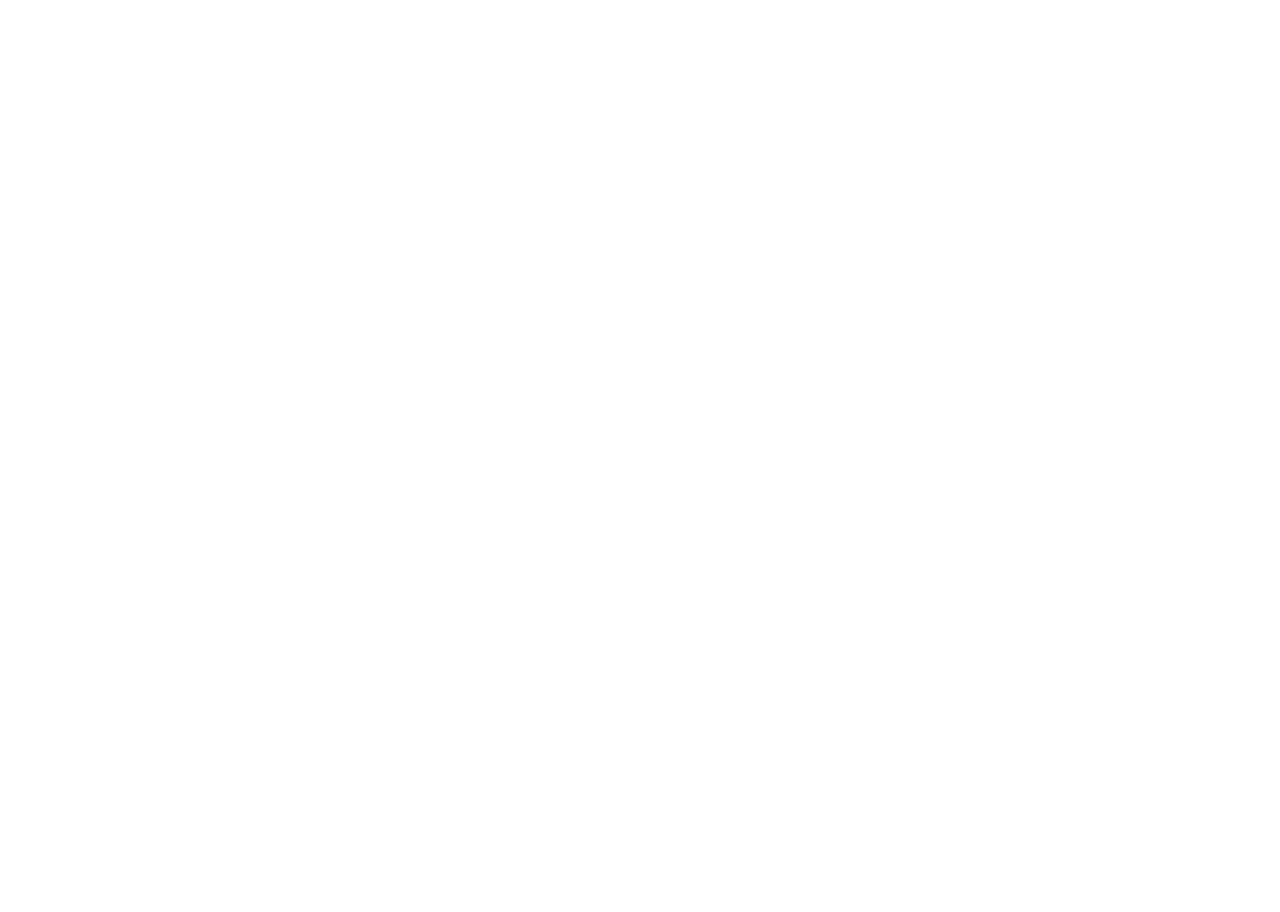
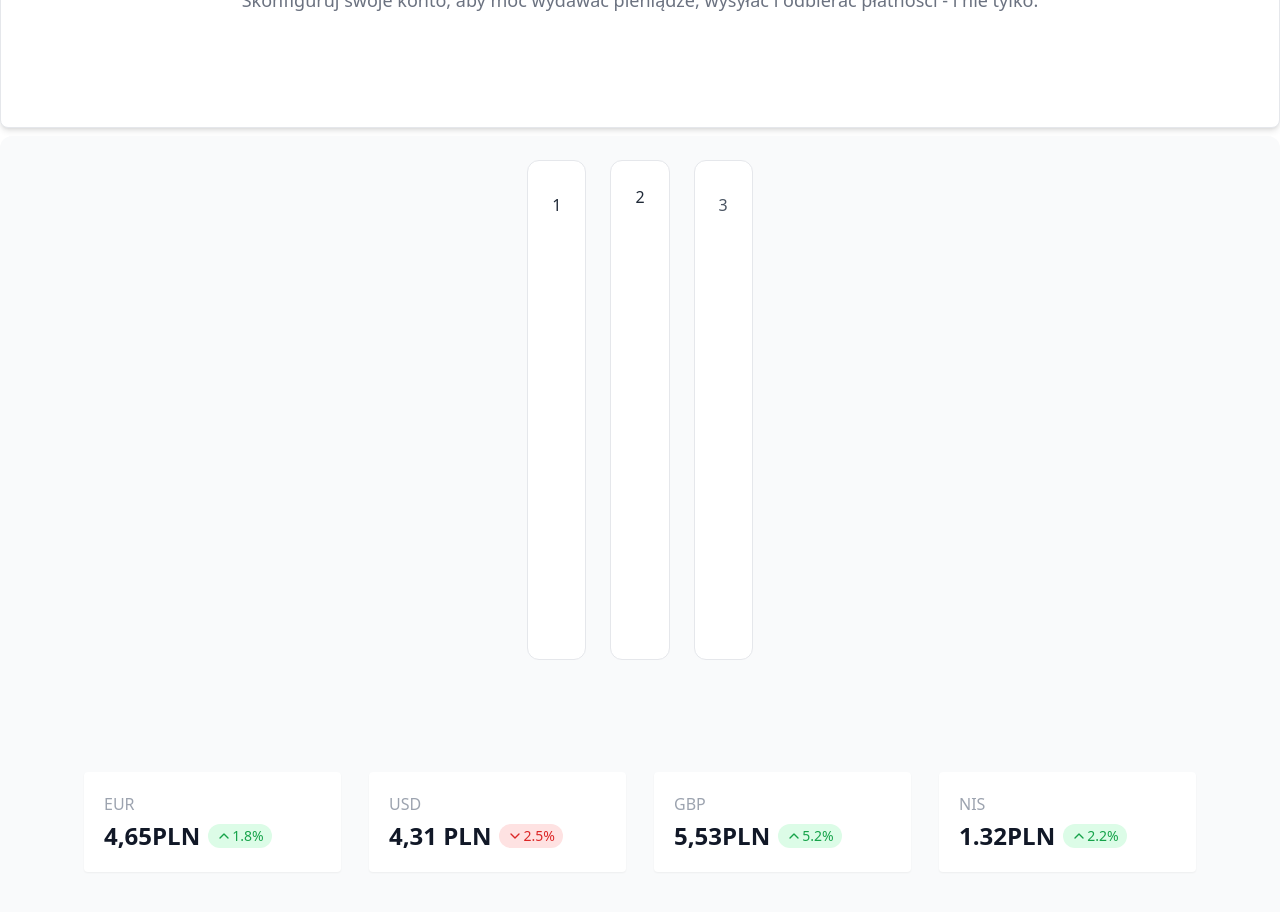
Before and after one commit to Kejooorek/pti-exchange-currency, a Next.js app: page / in a window 1280 px wide. Shown: the part 260-1172 px from the top of the page. Before the commit the page ends 800 px from the top, so only its background shows below. Built offline with nearby package versions, Linux system fonts and the light colour scheme; no server answers.

Commit message:
feat:added new component and freshed the  design

```diff
--- /dev/null
+++ b/components/CardsComponent.tsx
@@ -0,0 +1,52 @@
+import React from "react";
+
+const CardsComponent = () => {
+  return (
+    <div className="flex justify-center  mt-2 md:flex-column">
+      <div className="px-6 pt-6 2xl:container">
+        <div className="grid gap-6 md:grid-cols-2  lg:grid-cols-3">
+          <div className="md:col-span-2 lg:col-span-1">
+            <div className="h-full py-8 px-6 space-y-6 rounded-xl border border-gray-200 bg-white">
+              <div>
+                1
+                <div className="mt-2 flex justify-center gap-4">
+                  {/* <h3 className="text-3xl font-bold text-gray-700">$23,988</h3> */}
+                  <div className="flex items-end gap-1 text-green-500">
+                    {/* <svg
+                      className="w-3"
+                      viewBox="0 0 12 15"
+                      fill="none"
+                      xmlns="http://www.w3.org/2000/svg"
+                    >
+                      <path
+                        d="M6.00001 0L12 8H-3.05176e-05L6.00001 0Z"
+                        fill="currentColor"
+                      />
+                    </svg> */}
+                    {/* <span>2%</span> */}
+                  </div>
+                </div>
+              </div>
+            </div>
+          </div>
+
+          <div>
+            <div
+              style={{ height: "500px" }}
+              className="py-6 px-6 rounded-xl border border-gray-200 bg-white"
+            >
+              2
+            </div>
+          </div>
+          <div>
+            <div className="lg:h-full py-8 px-6 text-gray-600 rounded-xl border border-gray-200 bg-white">
+              3
+            </div>
+          </div>
+        </div>
+      </div>
+    </div>
+  );
+};
+
+export default CardsComponent;
--- /dev/null
+++ b/components/CurrenciesStatus.tsx
@@ -0,0 +1,106 @@
+import React from "react";
+
+const CurrenciesStatus = () => {
+  return (
+    <div>
+      <div className="container max-w-6xl px-5 mx-auto my-28">
+        <div className="grid gap-7 sm:grid-cols-2 lg:grid-cols-4">
+          <div className="p-5 bg-white rounded shadow-sm">
+            <div className="text-base text-gray-400 ">EUR</div>
+            <div className="flex items-center pt-1">
+              <div className="text-2xl font-bold text-gray-900 ">4,65PLN</div>
+              <span className="flex items-center px-2 py-0.5 mx-2 text-sm text-green-600 bg-green-100 rounded-full">
+                <svg
+                  className="w-4 h-4"
+                  viewBox="0 0 24 24"
+                  fill="none"
+                  xmlns="http://www.w3.org/2000/svg"
+                >
+                  <path
+                    d="M18 15L12 9L6 15"
+                    stroke="currentColor"
+                    stroke-width="2"
+                    stroke-linecap="round"
+                    stroke-linejoin="round"
+                  ></path>
+                </svg>
+                <span>1.8%</span>
+              </span>
+            </div>
+          </div>
+          <div className="p-5 bg-white rounded shadow-sm">
+            <div className="text-base text-gray-400 ">USD</div>
+            <div className="flex items-center pt-1">
+              <div className="text-2xl font-bold text-gray-900 ">4,31 PLN</div>
+              <span className="flex items-center px-2 py-0.5 mx-2 text-sm text-red-600 bg-red-100 rounded-full">
+                <svg
+                  className="w-4 h-4"
+                  viewBox="0 0 24 24"
+                  fill="none"
+                  xmlns="http://www.w3.org/2000/svg"
+                >
+                  <path
+                    d="M6 9L12 15L18 9"
+                    stroke="currentColor"
+                    stroke-width="2"
+                    stroke-linecap="round"
+                    stroke-linejoin="round"
+                  ></path>
+                </svg>
+                <span>2.5%</span>
+              </span>
+            </div>
+          </div>
+          <div className="p-5 bg-white rounded shadow-sm">
+            <div className="text-base text-gray-400 ">GBP</div>
+            <div className="flex items-center pt-1">
+              <div className="text-2xl font-bold text-gray-900 ">5,53PLN</div>
+              <span className="flex items-center px-2 py-0.5 mx-2 text-sm text-green-600 bg-green-100 rounded-full">
+                <svg
+                  className="w-4 h-4"
+                  viewBox="0 0 24 24"
+                  fill="none"
+                  xmlns="http://www.w3.org/2000/svg"
+                >
+                  <path
+                    d="M18 15L12 9L6 15"
+                    stroke="currentColor"
+                    stroke-width="2"
+                    stroke-linecap="round"
+                    stroke-linejoin="round"
+                  ></path>
+                </svg>
+                <span>5.2%</span>
+              </span>
+            </div>
+          </div>
+          <div className="p-5 bg-white rounded shadow-sm">
+            <div className="text-base text-gray-400 ">NIS</div>
+            <div className="flex items-center pt-1">
+              <div className="text-2xl font-bold text-gray-900 ">1.32PLN</div>
+              <span className="flex items-center px-2 py-0.5 mx-2 text-sm text-green-600 bg-green-100 rounded-full">
+                <svg
+                  className="w-4 h-4"
+                  viewBox="0 0 24 24"
+                  fill="none"
+                  xmlns="http://www.w3.org/2000/svg"
+                >
+                  <path
+                    d="M18 15L12 9L6 15"
+                    stroke="currentColor"
+                    stroke-width="2"
+                    stroke-linecap="round"
+                    stroke-linejoin="round"
+                  ></path>
+                </svg>
+                <span>2.2%</span>
+              </span>
+            </div>
+          </div>
+        </div>
+      </div>
+    </div>
+  );
+};
+
+export default CurrenciesStatus;
--- /dev/null
+++ b/components/DashBoard.tsx
@@ -0,0 +1,13 @@
+import React from "react";
+import CardsComponents from "../components/CardsComponent";
+import CurrenciesStatus from "./CurrenciesStatus";
+const DashBoard = () => {
+  return (
+    <main className=" h-screen w-full bg-gray-50 rounded-xl">
+      <CardsComponents></CardsComponents>
+      <CurrenciesStatus></CurrenciesStatus>
+    </main>
+  );
+};
+
+export default DashBoard;
--- a/components/Navbar.tsx
+++ b/components/Navbar.tsx
@@ -1,11 +1,11 @@
 import Link from "next/link";
 import React from "react";
-import { signOut } from "next-auth/react"
+import { signOut } from "next-auth/react";
 
 const Navbar = () => {
   return (
     <>
-      <nav className="bg-white border-gray-200 px-2 sm:px-4 py-2.5 rounded">
+      <nav className="relative bg-white border-gray-200 px-2 sm:px-4 py-2.5 shadow">
         <div className="container flex flex-wrap justify-between items-center mx-auto">
           <div className="flex md:order-2">
             <button
@@ -55,30 +55,30 @@ const Navbar = () => {
           >
             <ul className="flex flex-col mt-4 md:flex-row md:space-x-8 md:mt-0 md:text-sm md:font-medium">
               <li>
+                <Link href="/make_transaction">
+                  <div className="cursor-pointer block py-2 pr-4 pl-3 text-gray-700 border-b border-gray-100 hover:bg-gray-50 md:hover:bg-transparent md:border-0 md:hover:text-blue-700 md:p-0 md:dark:hover:text-white dark:text-gray-400 dark:hover:bg-gray-700 dark:hover:text-white md:dark:hover:bg-transparent dark:border-gray-700">
+                    Wykonaj Transakcję
+                  </div>
+                </Link>
+              </li>
+              <Link href="/curriencies">
+                <div className="cursor-pointer block py-2 pr-4 pl-3 text-gray-700 border-b border-gray-100 hover:bg-gray-50 md:hover:bg-transparent md:border-0 md:hover:text-blue-700 md:p-0 md:dark:hover:text-white dark:text-gray-400 dark:hover:bg-gray-700 dark:hover:text-white md:dark:hover:bg-transparent dark:border-gray-700">
+                  Kantor Wymiany Walut
+                </div>
+              </Link>
+              <li>
                 <Link href="/blik">
-                <div
-                  className="cursor-pointer block py-2 pr-4 pl-3 text-gray-700 border-b border-gray-100 hover:bg-gray-50 md:hover:bg-transparent md:border-0 md:hover:text-blue-700 md:p-0 md:dark:hover:text-white dark:text-gray-400 dark:hover:bg-gray-700 dark:hover:text-white md:dark:hover:bg-transparent dark:border-gray-700"
-                  >
-                  Blik
-                </div>
+                  <div className="cursor-pointer block py-2 pr-4 pl-3 text-gray-700 border-b border-gray-100 hover:bg-gray-50 md:hover:bg-transparent md:border-0 md:hover:text-blue-700 md:p-0 md:dark:hover:text-white dark:text-gray-400 dark:hover:bg-gray-700 dark:hover:text-white md:dark:hover:bg-transparent dark:border-gray-700">
+                    Blik
+                  </div>
                 </Link>
               </li>
               <li>
-                <Link href="/curriencies">
-                <div
-                  className="cursor-pointer block py-2 pr-4 pl-3 text-gray-700 border-b border-gray-100 hover:bg-gray-50 md:hover:bg-transparent md:border-0 md:hover:text-blue-700 md:p-0 md:dark:hover:text-white dark:text-gray-400 dark:hover:bg-gray-700 dark:hover:text-white md:dark:hover:bg-transparent dark:border-gray-700"
-                  >
-                  Curriencies
-                </div>
+                <Link href="/history">
+                  <div className="cursor-pointer block py-2 pr-4 pl-3 text-gray-700 border-b border-gray-100 hover:bg-gray-50 md:hover:bg-transparent md:border-0 md:hover:text-blue-700 md:p-0 md:dark:hover:text-white dark:text-gray-400 dark:hover:bg-gray-700 dark:hover:text-white md:dark:hover:bg-transparent dark:border-gray-700">
+                    Historia
+                  </div>
                 </Link>
-              </li>
-              <li>
-                <a
-                  href="#"
-                  className="cursor-pointer block py-2 pr-4 pl-3 text-gray-700 border-b border-gray-100 hover:bg-gray-50 md:hover:bg-transparent md:border-0 md:hover:text-blue-700 md:p-0 md:dark:hover:text-white  md:dark:hover:bg-transparent"
-                >
-                  XXX
-                </a>
               </li>
             </ul>
           </div>
--- a/package.json
+++ b/package.json
@@ -14,11 +14,13 @@
     "@types/auth0": "^2.34.18",
     "chart.js": "^3.7.1",
     "convert-csv-to-json": "^1.3.3",
+    "daisyui": "^2.14.1",
     "fs": "^0.0.1-security",
     "next": "12.1.4",
     "next-auth": "^4.3.3",
     "react": "18.0.0",
     "react-dom": "18.0.0",
+    "react-icons": "^4.3.1",
     "recharts": "^2.0.8"
   },
   "devDependencies": {
--- a/pages/index.tsx
+++ b/pages/index.tsx
@@ -4,21 +4,20 @@ import HeadContainer from "../components/HeadContainer";
 import MainContainer from "../components/MainContainer";
 import Navbar from "../components/Navbar";
 import UserProfile from "../components/UserProfile";
-import { useSession } from "next-auth/react"
+import { useSession } from "next-auth/react";
+import DashBoard from "../components/DashBoard";
 
 const Home: NextPage = () => {
-  const { data: session, status } = useSession()
+  const { data: session, status } = useSession();
   // console.log(session.user)
 
-  if (status === "loading") return <h1>Loading</h1>
-  if (!session) return <h1>not logged in</h1>
-
+  // if (status === "loading") return <h1>Loading</h1>;
+  // if (!session) return <h1>not logged in</h1>;
   return (
     <>
       <Navbar></Navbar>
-      <HeadContainer name={session.user!.name}></HeadContainer>
-      <MainContainer name={session.user!.name}></MainContainer>
-      <Footer></Footer>
+      <HeadContainer name={"Robert"}></HeadContainer>
+      <DashBoard></DashBoard>
     </>
   );
 };
--- /dev/null
+++ b/pages/make_transaction/index.tsx
@@ -0,0 +1,7 @@
+import React from "react";
+
+const MakeTransaction = () => {
+  return <div>index</div>;
+};
+
+export default MakeTransaction;
--- a/tailwind.config.js
+++ b/tailwind.config.js
@@ -6,5 +6,5 @@ module.exports = {
   theme: {
     extend: {},
   },
-    plugins: [],
-  }
+  plugins: [require("daisyui")],
+};
```
Also changed, not shown: pages/api/auth/[...nextauth].ts (+13 -13 lines), 2 other files (tests, documents, lock files or other folders). Lines whose indentation alone changed are shown as unchanged.
